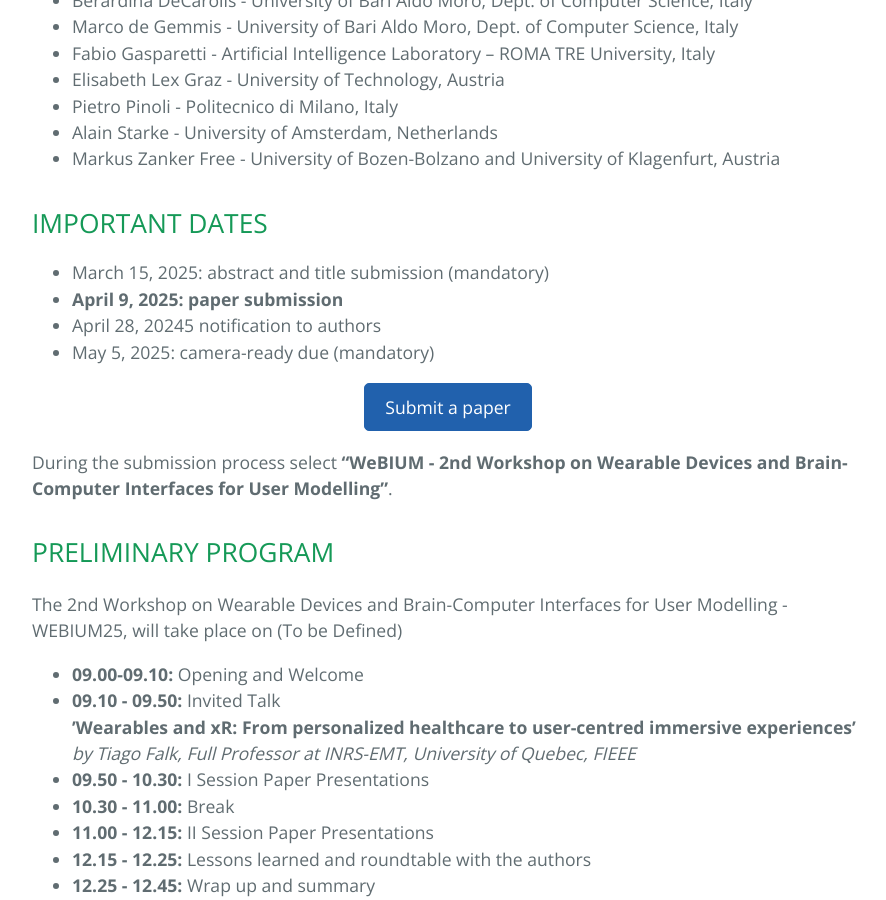
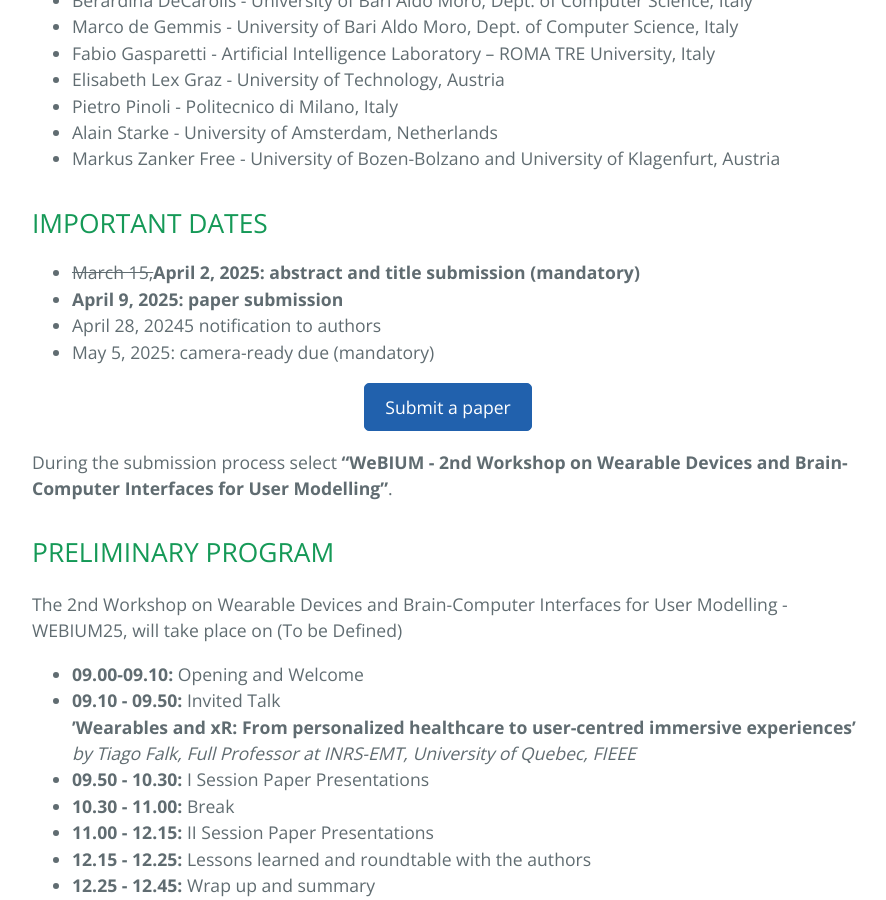
Before and after one commit to sisinflab/webium25, a Jekyll site: the page built from index.md, in a window 1280 px wide and 900 px high, scrolled down 4096 px. Shown: the whole window, without its empty margins (192-1078 px from the left). Built offline with Jekyll 4.4.1, drawn with Linux system fonts in a browser that asks for light colours.

Commit message:
Update index.md

```diff
--- a/index.md
+++ b/index.md
@@ -103,7 +103,7 @@ Topics of interest include, but are not limited to:
 
 ## IMPORTANT DATES <a name="ID"></a>
 
-+ March 15, 2025: abstract and title submission (mandatory)
++ <del>March 15,</del><b>April 2, 2025: abstract and title submission (mandatory)</b>
 + <b>April 9, 2025: paper submission</b>
 + April 28, 20245 notification to authors
 + May 5, 2025: camera-ready due (mandatory)
```
